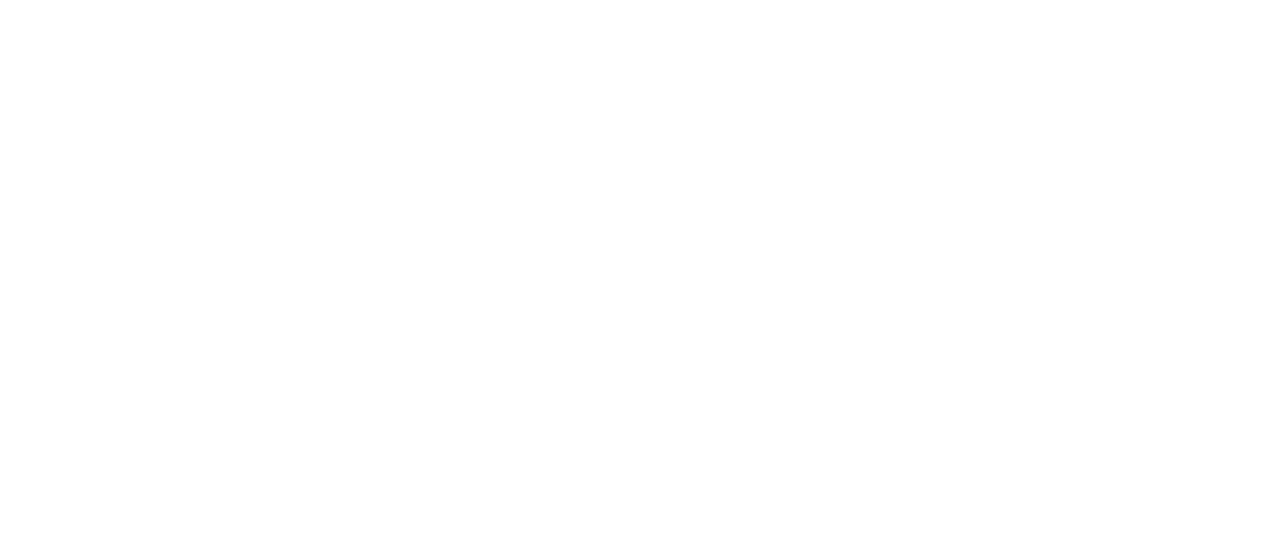
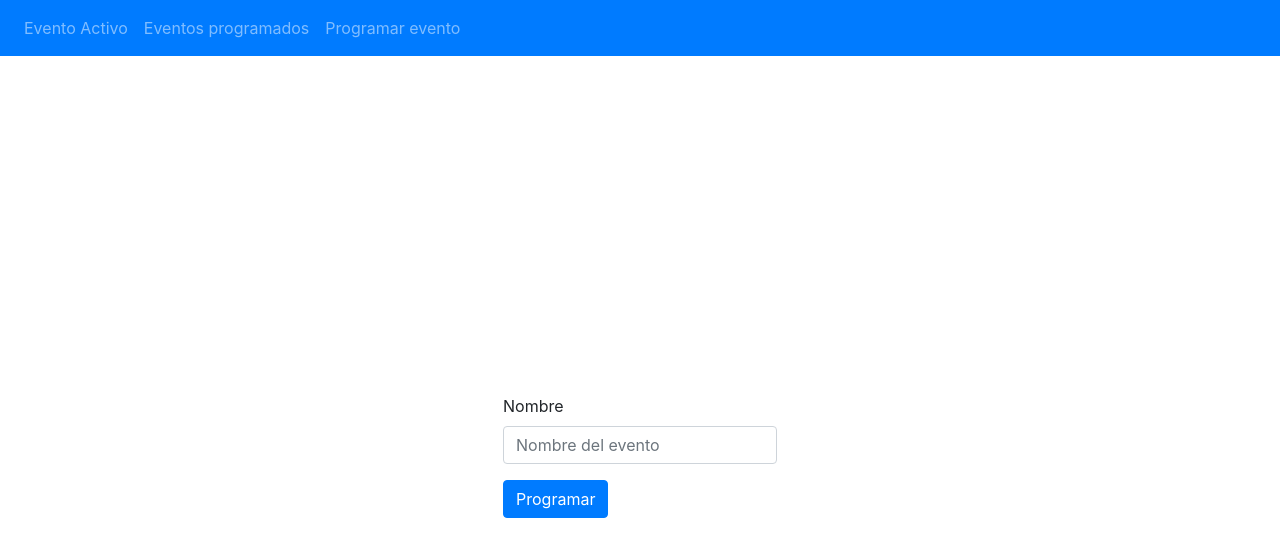
Before and after one commit to NoePerezF/calificador-eventos-react, a React (Create React App) app: page /#/anadircompetidor in a window 1280 px wide. Before the commit this address had no page. Shown: the top 556 px of the page. Built offline with nearby package versions, Linux system fonts and the light colour scheme.

Commit message:
Nueva version

```diff
--- a/src/App.js
+++ b/src/App.js
@@ -1,5 +1,6 @@
 import { useState } from "react";
 import { HashRouter, Route, Routes } from "react-router-dom";
+import AnadirCompetidor from "./modules/AnadirCompetidor";
 import AnadirRutina from "./modules/AnadirRutina";
 import Calificaciones from "./modules/Calificaciones";
 import EventosProgramados from "./modules/EventosProgramados";
@@ -9,7 +10,7 @@
 
 function App() {
 const [evento, setevento] = useState({})
-
+const [rutina, setrutina] = useState({})
   return (
 
     <HashRouter>
@@ -19,7 +20,8 @@
         <Route path="/eventos" element={<EventosProgramados setevento={setevento}/>}/>
         <Route path="/nuevoevento" element={<ProgramarEvento/>}/>
         <Route path="/anadirrutina" element={<AnadirRutina evento={evento}/>}/>
-        <Route path="/rutinas" element={<Rutinas evento={evento}/>}/>
+        <Route path="/rutinas" element={<Rutinas evento={evento} setrutina={setrutina}/>}/>
+        <Route path="/anadircompetidor" element={<AnadirCompetidor  rutina={rutina}/>}/>
       </Routes>
     </HashRouter>
   );
--- /dev/null
+++ b/src/modules/AnadirCompetidor.jsx
@@ -0,0 +1,47 @@
+import React, { useState } from 'react'
+import Menu from './Menu'
+
+const AnadirCompetidor = ({rutina}) => {
+    const [nombre, setnombre] = useState('')
+    const changeNombre = (e)=>{
+        setnombre(e.target.value)
+    }
+    const enviar = async() =>{
+        const competidor = {nombre : nombre,rutina : rutina}
+        console.log(cometidor);
+        const bodyJson = JSON.stringify(competidor)
+        try{
+            const response = await fetch('https://calificador-eventos.herokuapp.com/api/nuevocompetidor',{
+                headers : { 'Content-Type': 'application/json' },
+                method: 'POST',
+                mode: 'cors', // <---
+                cache: 'default',
+                body: bodyJson
+              })
+            const responseJson = await response.json()
+            document.getElementById('nombrerutina').value = ""
+            console.log("Error: "+responseJson.mensaje)
+        }
+        catch(e){
+            console.log("Error : "+e);
+        }
+
+    }
+  return (
+    <>
+    <Menu/>
+    <div className='container d-flex justify-content-center align-items-center h-100 w-100'>
+    <form>
+        <div class="form-group">
+
+    <label for="nombrerutina">Nombre</label>
+    <input type="text" class="form-control" id="nombrerutina" aria-describedby="emailHelp" placeholder="Nombre del evento" required onChange={changeNombre}/>
+  </div>
+  <button  class="btn btn-primary" onClick={enviar}>Programar</button>
+  </form>
+    </div>
+    </>
+  )
+}
+
+export default AnadirCompetidor
--- a/src/modules/Rutinas.jsx
+++ b/src/modules/Rutinas.jsx
@@ -1,8 +1,15 @@
-import React from 'react'
+import React, { useState } from 'react'
+import { Navigate } from 'react-router-dom'
 import Menu from './Menu'
 
-const Rutinas = ({evento}) => {
+const Rutinas = ({evento,setrutina}) => {
+    const [redirect, setredirect] = useState(0)
+  const anadirCompetidores = (e) => {
+    setrutina({id: e.target.id})
+    setredirect(1)
+  }
   return (
+      redirect === 0 ?
     <>
         <Menu/>
         <table class="table">
@@ -32,11 +39,14 @@
                     </tr>
                     )
                 })}
+                <th scope="col"><button type="button" class="btn btn-success" id={e.id} onClick={anadirCompetidores}>Añadir competidores</button>
+                </th>
 
   </tbody>
 </table>
 
-    </>
+    </>: redirect === 1 ?
+    <Navigate to={"/anadircompetidor"}/>:<></>
   )
 }
 
```
